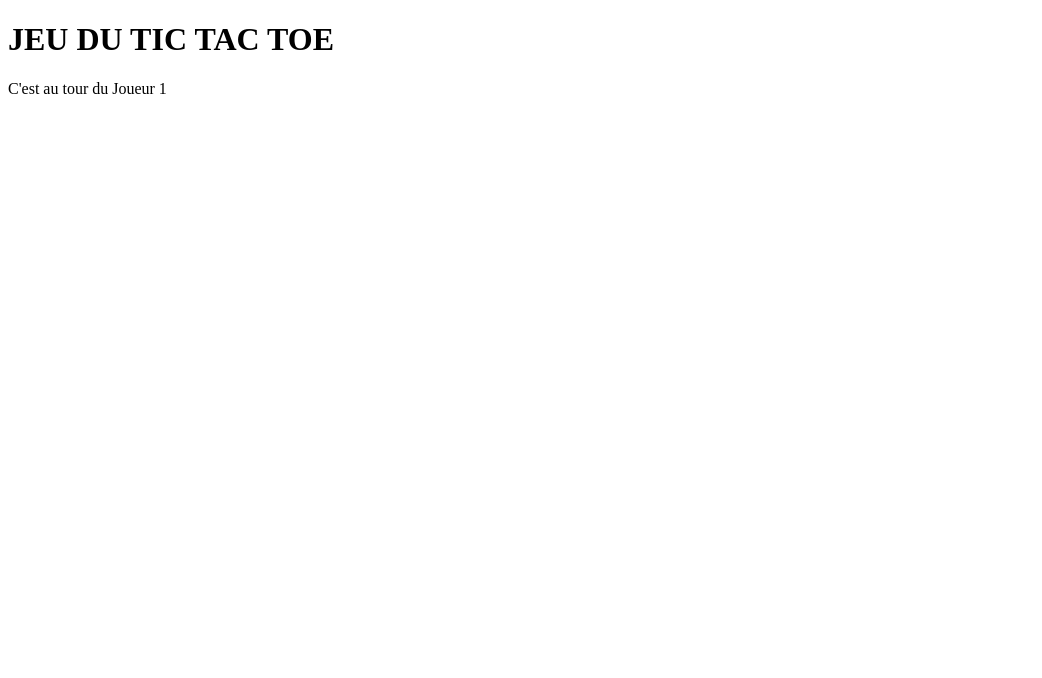
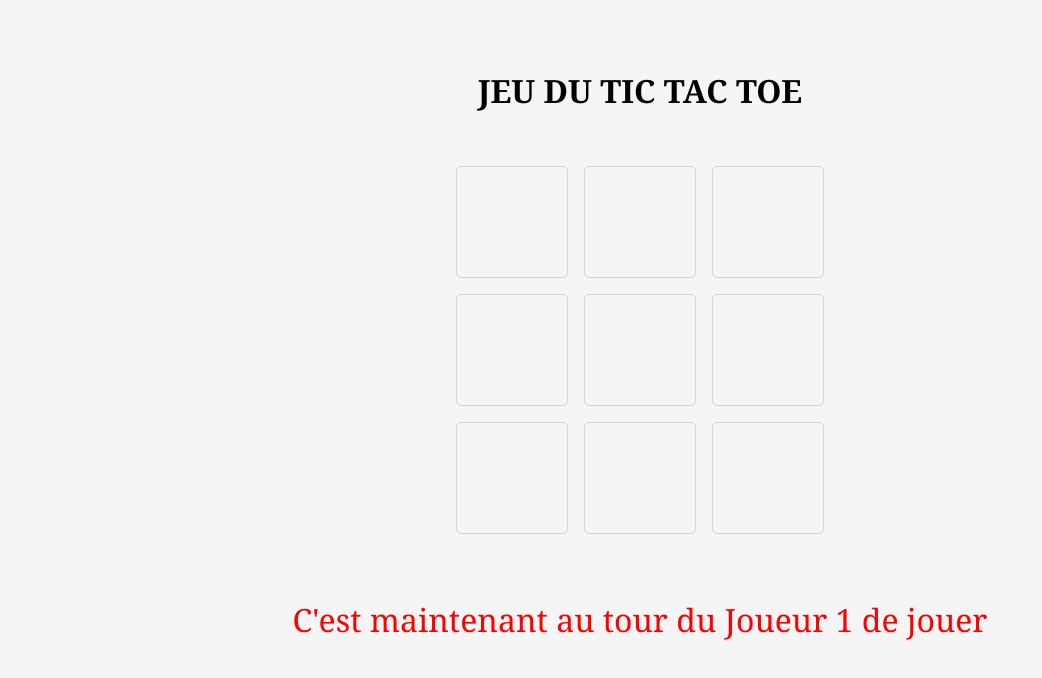
Before and after one commit to ronyymele/JEU-DU-TIC-TAC-TOE, a plain HTML site: page index.html in a window 1280 px wide. Shown: the whole page, without its empty margins (0-1042 px from the left). Drawn offline with Linux system fonts and the light colour scheme.

Commit message:
Dans ce deuxieme commit, je suis me concentré sur le css, donc j'ai donc j'ai mis les bordures et le padding a 0, ensuite, j'ai j'ai choisi la font family unset et l'arriere plan whitesmoke, j'ai ensuite configuré la taille de ma grille et les couleurs

```diff
--- a/index.html
+++ b/index.html
@@ -10,19 +10,19 @@
 
   <body>
     <h1> JEU DU TIC TAC TOE</h1>
-    <div id="grid">  <!--CETTE COMMANDE PERMET DE CREER LA GRILLE DU JEU-->
-      <div id="c1" class="case"></div>
-      <div id="c2" class="case"></div>
-      <div id="c3" class="case"></div>
-      <div id="c4" class="case"></div>
-      <div id="c5" class="case"></div>
-      <div id="c6" class="case"></div>
-      <div id="c7" class="case"></div>
-      <div id="c8" class="case"></div>
-      <div id="c9" class="case"></div>
+    <div id="grille">  <!--CETTE COMMANDE PERMET DE CREER LA GRILLE DU JEU-->
+      <div id="b1" class="block"></div>
+      <div id="b2" class="block"></div>
+      <div id="b3" class="block"></div>
+      <div id="b4" class="block"></div>
+      <div id="b5" class="block"></div>
+      <div id="b6" class="block"></div>
+      <div id="b7" class="block"></div>
+      <div id="b8" class="block"></div>
+      <div id="b9" class="block"></div>
     </div>
     <div id="score">
-      <p>C'est au tour du Joueur <span id="joueur">1</span></p>
+      <p>C'est maintenant au tour du Joueur <span id="joueur">1</span> de jouer </p>
     </div>
     <script src="./jeu.js"></script>
   </body>
--- a/style.css
+++ b/style.css
@@ -0,0 +1,43 @@
+bordure {
+    margin: 0;
+    padding: 0;
+    box-sizing: border-box;
+  }
+
+  body {
+    display: flex;
+    flex-direction: column;
+    justify-content: center;
+    align-items: center;
+    font-family: Georgia, 'Times New Roman', Times, serif;
+    margin: 3rem;
+    background-color: whitesmoke;
+
+  }
+
+  #grille {
+    display: grid;
+    grid-template-columns: 7rem 7rem 7rem;
+    grid-template-rows: 7rem 7rem 7rem;
+    gap: 1rem;
+    margin: 2rem auto;
+  }
+
+  .block {
+    border: 1px solid lightgrey;
+    border-radius: 5px;
+    cursor: pointer;
+    display: flex;
+    justify-content: center;
+    align-items: center;
+    font-size: 3rem;
+  }
+
+  p {
+    margin-bottom: 2rem;
+    font-size: 2rem;
+  }
+
+  p:first-of-type {
+    color: red;
+  }
```
